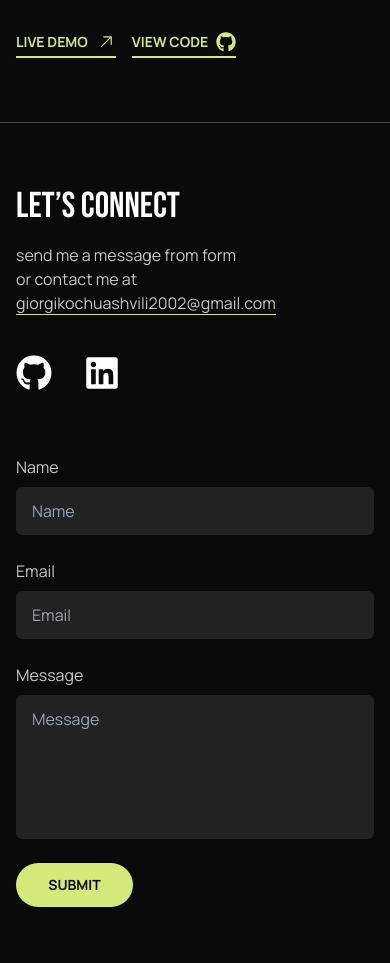
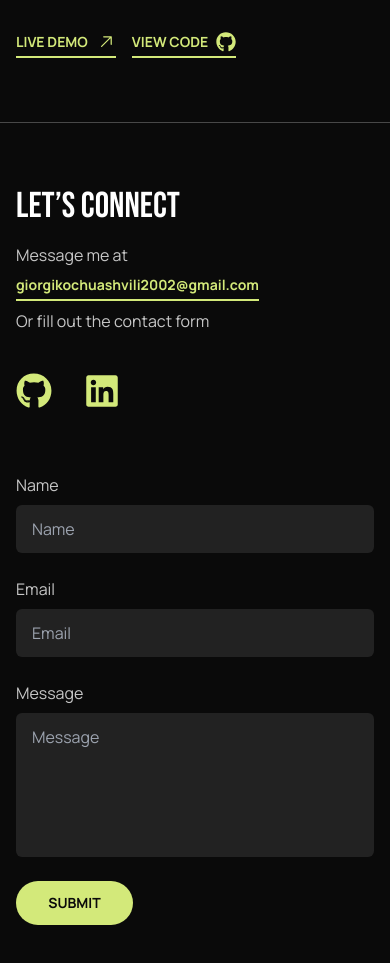
Before and after one commit to giorgio324/portfolio, a Next.js app: page / in a window 390 px wide. Shown: the part 5000-5963 px from the top of the page. Built offline with nearby package versions, Linux system fonts and the light colour scheme.

Commit message:
finished mobile form styles

```diff
--- a/src/components/contact/Contact.tsx
+++ b/src/components/contact/Contact.tsx
@@ -3,7 +3,7 @@ import ContactTitle from './ContactTitle';
 
 const Contact = () => {
   return (
-    <div className='my-16 md:py-20 px-4 md:px-10 lg:px28'>
+    <div className='py-16 md:py-20 px-4 md:px-10 lg:px28'>
       <ContactTitle />
       <ContactForm />
     </div>
--- a/src/components/contact/ContactForm.tsx
+++ b/src/components/contact/ContactForm.tsx
@@ -54,7 +54,7 @@ const ContactForm = () => {
       onSubmit={handleSubmit}
       validationSchema={contactFormValidationSchema}
     >
-      <Form className='my-16 flex flex-col gap-6 items-start manrope'>
+      <Form className='mt-16 flex flex-col gap-6 items-start manrope'>
         <FormikField label={'Name'} name={'name'} placeholder={'Name'} />
         <FormikField
           label={'Email'}
@@ -70,7 +70,7 @@ const ContactForm = () => {
         />
         <Reveal>
           <button
-            className={`w-[117px] h-[44px] md:w-[140px] md:h-[50px] text-sm md:text-base lg:text-lg rounded-full bg-buttonGreenBackgroundColor text-blackTextColor font-bold uppercase ${
+            className={`w-[117px] h-[44px] md:w-[140px] md:h-[50px] text-sm md:text-base lg:text-lg rounded-full bg-buttonGreenBackgroundColor text-blackTextColor font-bold uppercase md:mt-4 ${
               loading &&
               'bg-cardBackgroundColor cursor-not-allowed flex justify-center items-center'
             }`}
--- a/src/components/contact/ContactTitle.tsx
+++ b/src/components/contact/ContactTitle.tsx
@@ -3,31 +3,34 @@ import SectionDescription from '../shared/SectionDescription';
 import SectionTitle from '../shared/SectionTitle';
 import Reveal from '../animation/Reveal';
 import Link from 'next/link';
+import RevealWithBackground from '../animation/RevealWithBackground';
 const ContactTitle = () => {
   /* TODO: fix this shit later */
   return (
     <div>
       <SectionTitle>Let’s connect</SectionTitle>
-      <div className='mt-4'>
-        <SectionDescription>
-          send me a message from form
-          <br />
-          or contact me at
-          <br />
-          <a
-            href='mailto:giorgikochuashvili2002@gmail.com'
-            className='border-b-2 border-b-buttonGreenBackgroundColor'
-          >
-            giorgikochuashvili2002@gmail.com
-          </a>
-        </SectionDescription>
+      <div className='mt-4 text-paragraphTextColor md:text-lg manrope'>
+        <RevealWithBackground>
+          <div className='flex flex-col gap-2'>
+            <div className='flex flex-wrap gap-2'>
+              <p>Message me at</p>
+              <a
+                href='mailto:giorgikochuashvili2002@gmail.com'
+                className='text-buttonGreenBackgroundColor manrope font-semibold border-b-2 border-b-buttonGreenBackgroundColor flex items-center text-sm md:text-base pb-1'
+              >
+                giorgikochuashvili2002@gmail.com
+              </a>
+            </div>
+            <p>Or fill out the contact form</p>
+          </div>
+        </RevealWithBackground>
       </div>
       <div className='flex gap-8 mt-10'>
         {socials.map((social) => {
           return (
             <Reveal key={social.label}>
               <Link href={social.path} target='_blank'>
-                <social.icon className='text-4xl' />
+                <social.icon className='text-4xl text-buttonGreenBackgroundColor' />
               </Link>
             </Reveal>
           );
```
